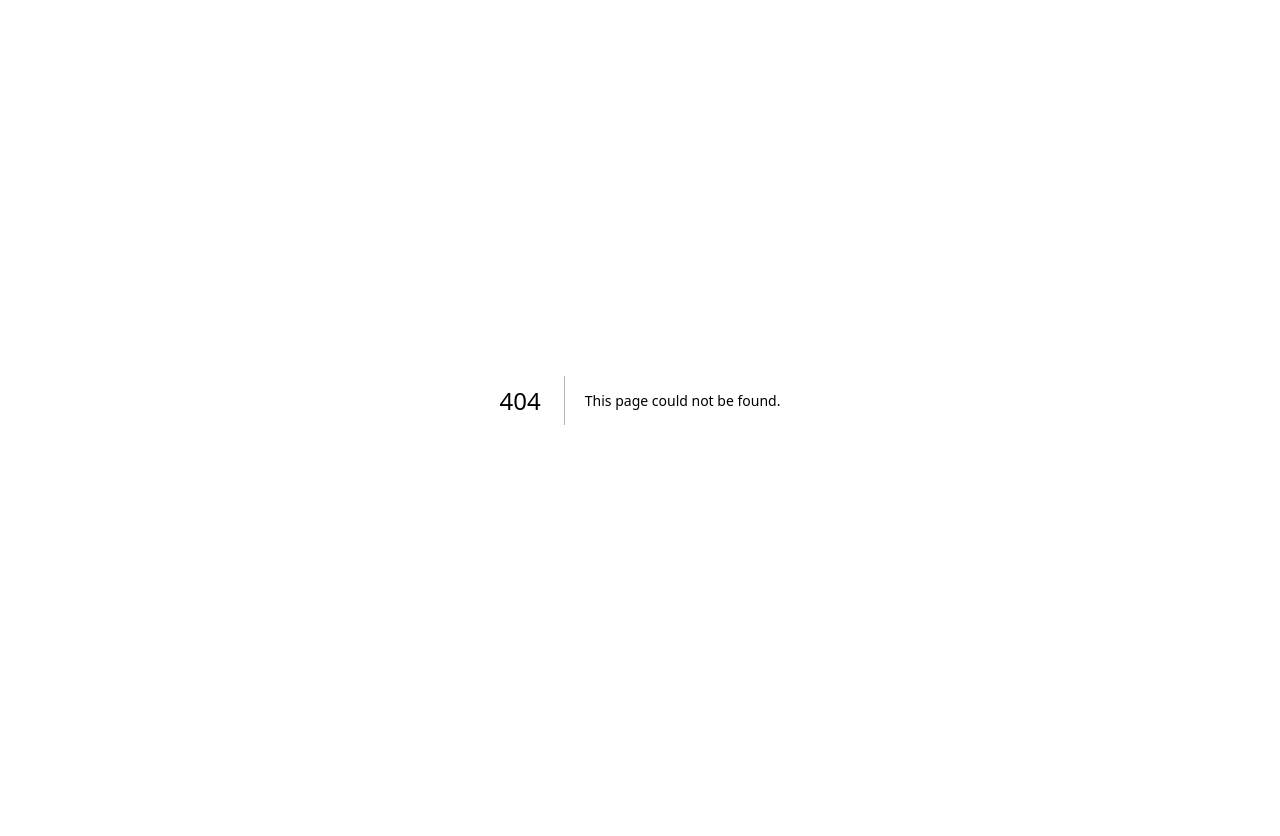
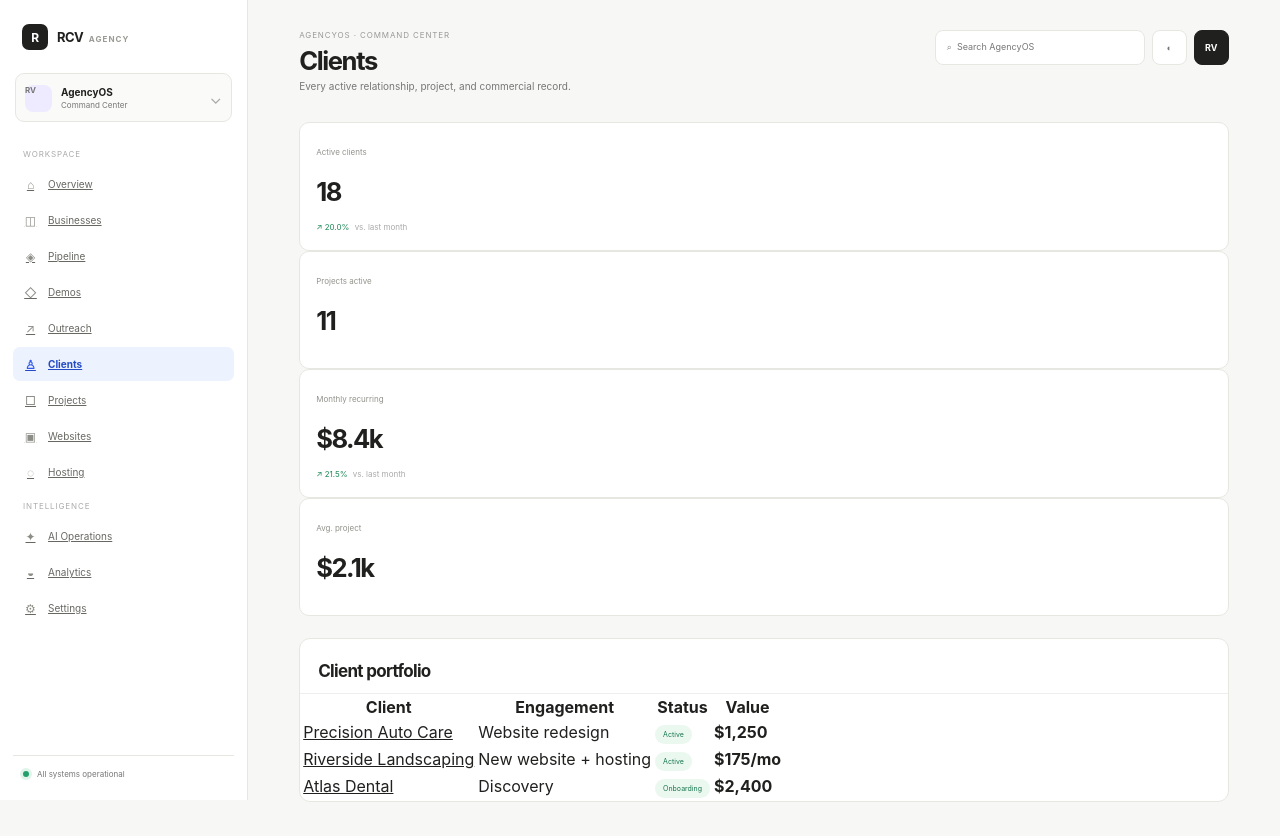
Before and after one commit to rcarvierling-ship-it/AgencyOS, a Next.js app in the folder apps/web/: page /admin/clients in a window 1280 px wide. Before the commit this address had no page. Shown: the top 836 px of the page. Before the commit the page ends 800 px from the top, so only its background shows below. Built offline with nearby package versions, Linux system fonts and the light colour scheme.

Commit message:
Build admin clients workspace

```diff
--- /dev/null
+++ b/apps/web/app/admin/clients/page.tsx
@@ -0,0 +1,4 @@
+import Link from 'next/link'
+import { AdminShell, Card, Stat, Pill } from '../AdminShell'
+const clients=[['Precision Auto Care','Website redesign','Active','$1,250'],['Riverside Landscaping','New website + hosting','Active','$175/mo'],['Atlas Dental','Discovery','Onboarding','$2,400']]
+export default function Clients(){return <AdminShell active="Clients" title="Clients" subtitle="Every active relationship, project, and commercial record."><div className="stats"><Stat label="Active clients" value="18" delta="20.0%"/><Stat label="Projects active" value="11"/><Stat label="Monthly recurring" value="$8.4k" delta="21.5%"/><Stat label="Avg. project" value="$2.1k"/></div><Card title="Client portfolio"><table className="table"><thead><tr><th>Client</th><th>Engagement</th><th>Status</th><th>Value</th></tr></thead><tbody>{clients.map(([name,project,status,value])=><tr key={name}><td><Link href={`/admin/clients/${name.toLowerCase().replace(/[^a-z0-9]+/g,'-')}`}>{name}</Link></td><td>{project}</td><td><Pill tone="green">{status}</Pill></td><td><b>{value}</b></td></tr>)}</tbody></table></Card></AdminShell>}
```
